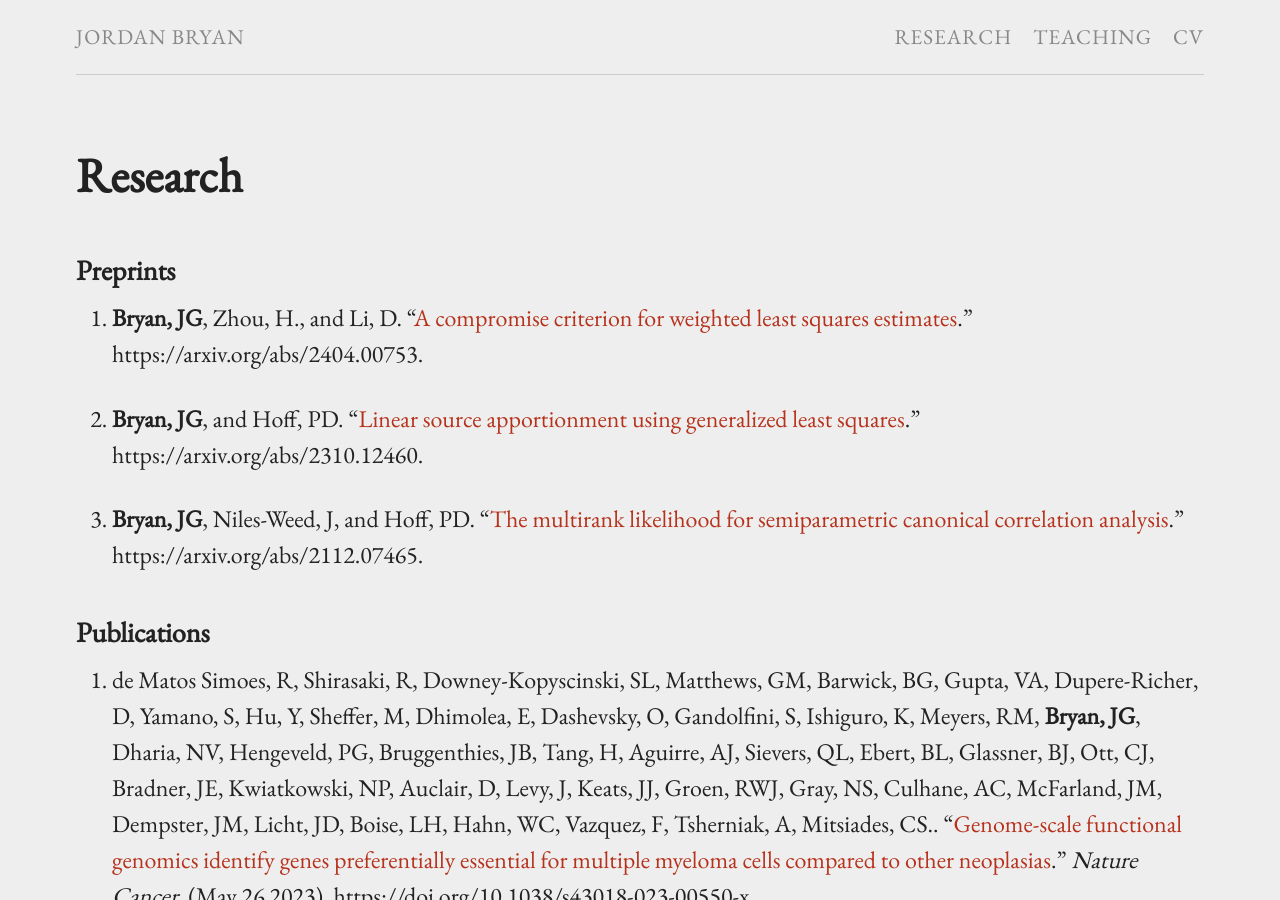
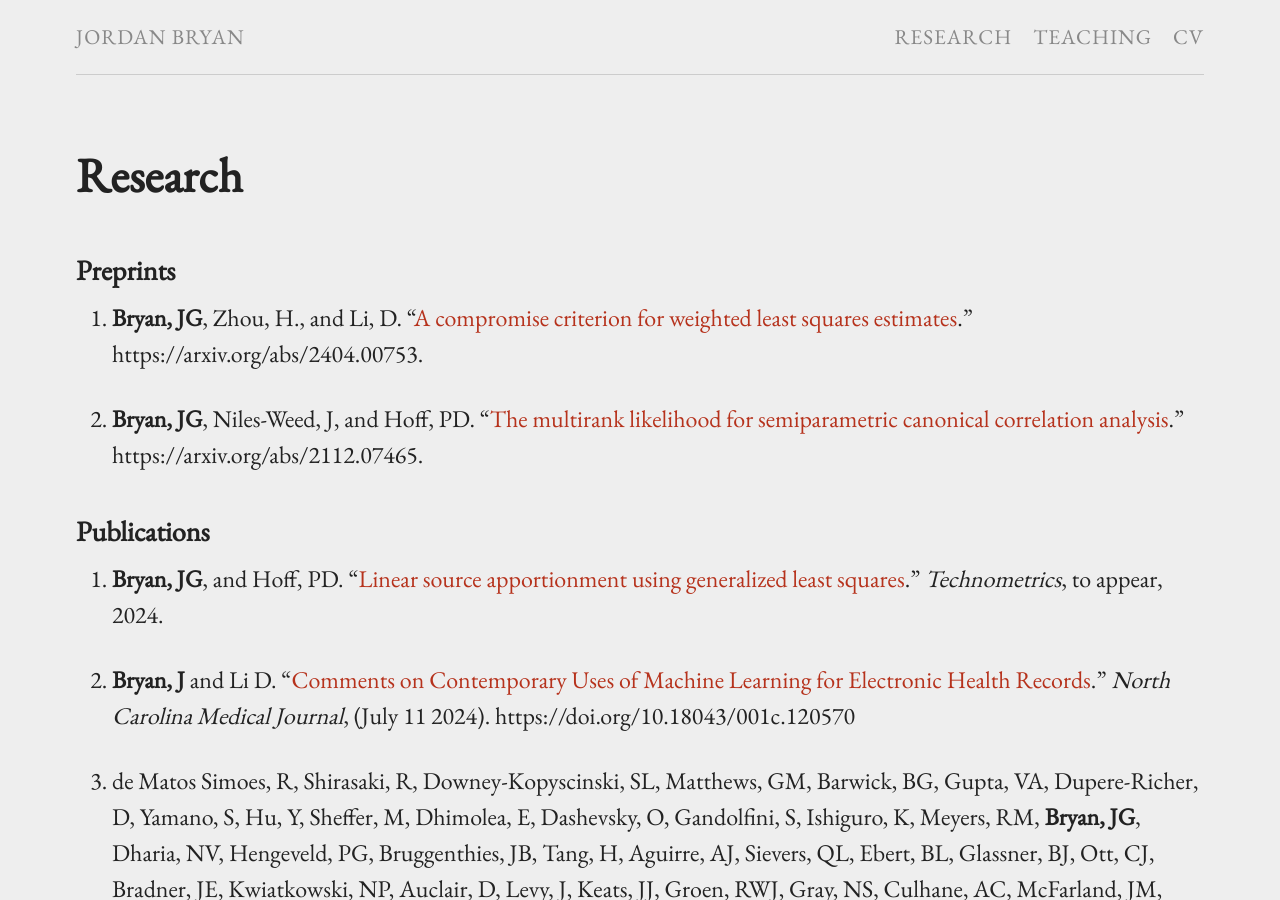
Before and after one commit to j-g-b/j-g-b.github.io, a Jekyll site: the page built from research.md, in a window 1280 px wide and 900 px high. Built offline with Jekyll 4.4.1, drawn with Linux system fonts in a browser that asks for light colours.

Commit message:
updating publications

```diff
--- a/research.md
+++ b/research.md
@@ -8,36 +8,38 @@
 
 1. **Bryan, JG**, Zhou, H., and Li, D. "[A compromise criterion for weighted least squares estimates](https://arxiv.org/abs/2404.00753)." https://arxiv.org/abs/2404.00753.
 
-2. **Bryan, JG**, and Hoff, PD. "[Linear source apportionment using generalized least squares](https://arxiv.org/abs/2310.12460)." https://arxiv.org/abs/2310.12460.
-
-3. **Bryan, JG**, Niles-Weed, J, and Hoff, PD. "[The multirank likelihood for semiparametric canonical correlation analysis](https://arxiv.org/abs/2112.07465)." https://arxiv.org/abs/2112.07465.
+2. **Bryan, JG**, Niles-Weed, J, and Hoff, PD. "[The multirank likelihood for semiparametric canonical correlation analysis](https://arxiv.org/abs/2112.07465)." https://arxiv.org/abs/2112.07465.
 
 ### Publications
 
-1. de Matos Simoes, R, Shirasaki, R, Downey-Kopyscinski, SL, Matthews, GM, Barwick, BG, Gupta, VA, Dupere-Richer, D, Yamano, S, Hu, Y, Sheffer, M, Dhimolea, E, Dashevsky, O, Gandolfini, S, Ishiguro, K, Meyers, RM, **Bryan, JG**, Dharia, NV, Hengeveld, PG, Bruggenthies, JB, Tang, H, Aguirre, AJ, Sievers, QL, Ebert, BL, Glassner, BJ, Ott, CJ, Bradner, JE, Kwiatkowski, NP, Auclair, D, Levy, J, Keats, JJ, Groen, RWJ, Gray, NS, Culhane, AC, McFarland, JM, Dempster, JM, Licht, JD, Boise, LH, Hahn, WC, Vazquez, F, Tsherniak, A, Mitsiades, CS.. "[Genome-scale functional genomics identify genes preferentially essential for multiple myeloma cells compared to other neoplasias](https://www.nature.com/articles/s43018-023-00550-x)." *Nature Cancer*, (May 26 2023). https://doi.org/10.1038/s43018-023-00550-x
+1. **Bryan, JG**, and Hoff, PD. "[Linear source apportionment using generalized least squares](https://arxiv.org/abs/2310.12460)." *Technometrics*, to appear, 2024.
 
-2. **Bryan, JG**, Hoff, PD, and Osburn CL. "[Routine Estimation of Dissolved Organic Matter Sources Using Fluorescence Data and Linear Least Squares](https://pubs.acs.org/doi/10.1021/acsestwater.2c00605)." *ACS ES&T Water*, (May 20, 2023). https://doi.org/10.1021/acsestwater.2c00605
+2. **Bryan, J** and Li D. "[Comments on Contemporary Uses of Machine Learning for Electronic Health Records](https://ncmedicaljournal.com/article/120570-comments-on-contemporary-uses-of-machine-learning-for-electronic-health-records)." *North Carolina Medical Journal*, (July 11 2024). https://doi.org/10.18043/001c.120570
 
-3. **Bryan, JG**, and Hoff, PD. "[Smaller \\(p\\)-values in genomics studies using distilled auxiliary information](https://academic.oup.com/biostatistics/article/24/1/193/6322375)." *Biostatistics*, (July 16, 2021). https://doi.org/10.1093/biostatistics/kxaa053
+3. de Matos Simoes, R, Shirasaki, R, Downey-Kopyscinski, SL, Matthews, GM, Barwick, BG, Gupta, VA, Dupere-Richer, D, Yamano, S, Hu, Y, Sheffer, M, Dhimolea, E, Dashevsky, O, Gandolfini, S, Ishiguro, K, Meyers, RM, **Bryan, JG**, Dharia, NV, Hengeveld, PG, Bruggenthies, JB, Tang, H, Aguirre, AJ, Sievers, QL, Ebert, BL, Glassner, BJ, Ott, CJ, Bradner, JE, Kwiatkowski, NP, Auclair, D, Levy, J, Keats, JJ, Groen, RWJ, Gray, NS, Culhane, AC, McFarland, JM, Dempster, JM, Licht, JD, Boise, LH, Hahn, WC, Vazquez, F, Tsherniak, A, Mitsiades, CS.. "[Genome-scale functional genomics identify genes preferentially essential for multiple myeloma cells compared to other neoplasias](https://www.nature.com/articles/s43018-023-00550-x)." *Nature Cancer*, (May 26 2023). https://doi.org/10.1038/s43018-023-00550-x
 
-4. Sheffer, M, Lowry, E, Beelen, N, Borah, M, Amara, SN, Mader, CC, Roth, JA, Tsherniak, A, Freeman, SS, Dashevsky, O, Gandolfi, S, Bender, S, **Bryan, JG**, Zhu, C, Wang, L, Tariq, I, Kamath, GM, Simoes, RD, Dhimolea, E, Yu, C, Hu, Y, Dufva, O, Giannakis, M, Syrgkanis, V, Fraenkel, E, Golub, T, Romee, R, Mustjoki, S, Culhane, AC, Wieten, L, Mitsiades, CS. "[Genome-scale screens identify factors regulating tumor cell responses to natural killer cells](https://www.nature.com/articles/s41588-021-00889-w)." *Nature Genetics*, (July, 12, 2021). https://doi.org/10.1038/s41588-021-00889-w
+4. **Bryan, JG**, Hoff, PD, and Osburn CL. "[Routine Estimation of Dissolved Organic Matter Sources Using Fluorescence Data and Linear Least Squares](https://pubs.acs.org/doi/10.1021/acsestwater.2c00605)." *ACS ES&T Water*, (May 20, 2023). https://doi.org/10.1021/acsestwater.2c00605
 
-5. **Bryan, J**, Mandan, A, Kamat, G, Gottschalk, WK, Badea, A, Adams, KJ, Thompson, JW, Colton, CA, Mukherjee, S, Lutz, MW. "[Likelihood ratio statistics for gene set enrichment in Alzheimer's disease pathways](https://alz-journals.onlinelibrary.wiley.com/doi/full/10.1002/alz.12223)." *Alzheimer's & Dementia*, (January 21, 2021). https://doi.org/10.1002/alz.12223
+5. **Bryan, JG**, and Hoff, PD. "[Smaller \\(p\\)-values in genomics studies using distilled auxiliary information](https://academic.oup.com/biostatistics/article/24/1/193/6322375)." *Biostatistics*, (July 16, 2021). https://doi.org/10.1093/biostatistics/kxaa053
 
-6. Dhimolea, E, Simoes, RDM, Kansara, D, Al-Khafaji, A, Bouyssou, J, Weng, X, Sharma, S, Raja, J, Awate, P, Shirasaki, R, Tang, H, Glassner, BJ, Liu, Z, Gao, D, **Bryan, J**, Bender, S, Roth, J, Scheffer, M, Jeselsohn, R, Gray, NS, Georgakoudi, I, Vazquez, F, Tsherniak, A, Chen, Y, Welm, A, Cihangir, D, Melnick, A, Bartholdy, B, Brown, M, Culhane, AC, Mitsiades, CS. "[An Embryonic Diapause-like Adaptation with Suppressed Myc Activity Enables Tumor Treatment Persistence](https://www.cell.com/cancer-cell/fulltext/S1535-6108(20)30609-7)." *Cancer Cell*, (January 07, 2021). https://doi.org/10.1016/j.ccell.2020.12.002
+6. Sheffer, M, Lowry, E, Beelen, N, Borah, M, Amara, SN, Mader, CC, Roth, JA, Tsherniak, A, Freeman, SS, Dashevsky, O, Gandolfi, S, Bender, S, **Bryan, JG**, Zhu, C, Wang, L, Tariq, I, Kamath, GM, Simoes, RD, Dhimolea, E, Yu, C, Hu, Y, Dufva, O, Giannakis, M, Syrgkanis, V, Fraenkel, E, Golub, T, Romee, R, Mustjoki, S, Culhane, AC, Wieten, L, Mitsiades, CS. "[Genome-scale screens identify factors regulating tumor cell responses to natural killer cells](https://www.nature.com/articles/s41588-021-00889-w)." *Nature Genetics*, (July, 12, 2021). https://doi.org/10.1038/s41588-021-00889-w
 
-7. Wu, J, **Bryan, J**, Rubinstein, SM, Wang, L, Lenoue-Newton, M, Zuhour, R, Levy, M, Micheel, C, Xu, Y, Bhavnani, SK, Mackey, L, and Warner, JL. "[Opportunities and Challenges for Analyzing Cancer Data at the Inter- and Intra-Institutional Levels](https://ascopubs.org/doi/abs/10.1200/PO.19.00394)."
+7. **Bryan, J**, Mandan, A, Kamat, G, Gottschalk, WK, Badea, A, Adams, KJ, Thompson, JW, Colton, CA, Mukherjee, S, Lutz, MW. "[Likelihood ratio statistics for gene set enrichment in Alzheimer's disease pathways](https://alz-journals.onlinelibrary.wiley.com/doi/full/10.1002/alz.12223)." *Alzheimer's & Dementia*, (January 21, 2021). https://doi.org/10.1002/alz.12223
+
+8. Dhimolea, E, Simoes, RDM, Kansara, D, Al-Khafaji, A, Bouyssou, J, Weng, X, Sharma, S, Raja, J, Awate, P, Shirasaki, R, Tang, H, Glassner, BJ, Liu, Z, Gao, D, **Bryan, J**, Bender, S, Roth, J, Scheffer, M, Jeselsohn, R, Gray, NS, Georgakoudi, I, Vazquez, F, Tsherniak, A, Chen, Y, Welm, A, Cihangir, D, Melnick, A, Bartholdy, B, Brown, M, Culhane, AC, Mitsiades, CS. "[An Embryonic Diapause-like Adaptation with Suppressed Myc Activity Enables Tumor Treatment Persistence](https://www.cell.com/cancer-cell/fulltext/S1535-6108(20)30609-7)." *Cancer Cell*, (January 07, 2021). https://doi.org/10.1016/j.ccell.2020.12.002
+
+9. Wu, J, **Bryan, J**, Rubinstein, SM, Wang, L, Lenoue-Newton, M, Zuhour, R, Levy, M, Micheel, C, Xu, Y, Bhavnani, SK, Mackey, L, and Warner, JL. "[Opportunities and Challenges for Analyzing Cancer Data at the Inter- and Intra-Institutional Levels](https://ascopubs.org/doi/abs/10.1200/PO.19.00394)."
 *JCO Precision Oncology*, (June 25, 2020): 743-756
 
-8. Corsello, SM, Nagari, RT, Spangler, RD, Rossen, J, Kocak, M, **Bryan, JG**, Humeidi, R, Peck, D, Wu, X, Tang, AA, Wang, VM, Bender, SA, Lemire, E, Narayan, R, Montgomery, P, Ben-David, U, Garvie, CW, Chen, Y, Rees, MG, Lyons, NJ, McFarland, JM, Wong, BT, Wang, L, Dumont, N, O'Hearn, PJ, Stefan, E, Doench, JG, Greulich, H, Meyerson, M, Vazquez, F, Subramanian, A, Roth, JA, Bittker, JA, Boehm, JS, Mader, CC, Tsherniak, A and Golub, TR. "[Discovering the anticancer potential of non-oncology drugs by systematic viability profiling](https://www.nature.com/articles/s43018-019-0018-6)." *Nature Cancer*, (January 2020) doi:10.1038/s43018-019-0018-6
+10. Corsello, SM, Nagari, RT, Spangler, RD, Rossen, J, Kocak, M, **Bryan, JG**, Humeidi, R, Peck, D, Wu, X, Tang, AA, Wang, VM, Bender, SA, Lemire, E, Narayan, R, Montgomery, P, Ben-David, U, Garvie, CW, Chen, Y, Rees, MG, Lyons, NJ, McFarland, JM, Wong, BT, Wang, L, Dumont, N, O'Hearn, PJ, Stefan, E, Doench, JG, Greulich, H, Meyerson, M, Vazquez, F, Subramanian, A, Roth, JA, Bittker, JA, Boehm, JS, Mader, CC, Tsherniak, A and Golub, TR. "[Discovering the anticancer potential of non-oncology drugs by systematic viability profiling](https://www.nature.com/articles/s43018-019-0018-6)." *Nature Cancer*, (January 2020) doi:10.1038/s43018-019-0018-6
 
-9. McFarland, JM, Ho, ZV, Kugener, G, Dempster, JM, Montgomery, PG, **Bryan, JG**, Krill-Burger, JM, Green, TM, Vazquez, F, Boehm, JS, Golub, TR, Hahn, WC, Root, DE and Tsherniak, A. “[Improved Estimation of Cancer Dependencies from Large-Scale RNAi Screens Using Model-Based Normalization and Data Integration](https://www.nature.com/articles/s41467-018-06916-5).” *Nature Communications* 9, no. 1 (December 2018). https://doi.org/10.1038/s41467-018-06916-5.
+11. McFarland, JM, Ho, ZV, Kugener, G, Dempster, JM, Montgomery, PG, **Bryan, JG**, Krill-Burger, JM, Green, TM, Vazquez, F, Boehm, JS, Golub, TR, Hahn, WC, Root, DE and Tsherniak, A. “[Improved Estimation of Cancer Dependencies from Large-Scale RNAi Screens Using Model-Based Normalization and Data Integration](https://www.nature.com/articles/s41467-018-06916-5).” *Nature Communications* 9, no. 1 (December 2018). https://doi.org/10.1038/s41467-018-06916-5.
 
-10. Gray, SW, Gagan, J, Cerami, E, Cronin, AM, Uno, H, Oliver, N, Lowenstein, C, Lederman, R, Revette, A, Suarez, A, Lee, C, **Bryan, J**, Sholl, L, and Van Allen, EM. "[Interactive or static reports to guide clinical interpretation of cancer genomics](https://academic.oup.com/jamia/article/25/5/458/4791826)." *Journal of the American Medical Informatics Association* 25.5 (May 1, 2018): 458-464.
+12. Gray, SW, Gagan, J, Cerami, E, Cronin, AM, Uno, H, Oliver, N, Lowenstein, C, Lederman, R, Revette, A, Suarez, A, Lee, C, **Bryan, J**, Sholl, L, and Van Allen, EM. "[Interactive or static reports to guide clinical interpretation of cancer genomics](https://academic.oup.com/jamia/article/25/5/458/4791826)." *Journal of the American Medical Informatics Association* 25.5 (May 1, 2018): 458-464.
 
-11. Meyers, RM, **Bryan, JG**, McFarland, JM, Weir, BA, Sizemore, AE, Xu, H, Dharia, NV, Montgomery, PG, Cowley, GS, Pantel, S, Goodale, A, Lee, Y, Ali, LD, Jiang, G, Lubonja, R, Harrington, WF, Strickland, M, Wu, T, Hawes, DC, Zhivich, VA, Wyatt, MR, Kalani, Z, Chang, JJ, Okamoto, M, Stegmaier, K, Golub, TR, Boehm, JS, Vazquez, F, Root, DE, Hahn, WC, and Tsherniak, A. "[Computational correction of copy number effect improves specificity of CRISPR–Cas9 essentiality screens in cancer cells](https://www.nature.com/articles/ng.3984)." *Nature Genetics* 49.12 (October 30, 2017): 1779-1784.
+13. Meyers, RM, **Bryan, JG**, McFarland, JM, Weir, BA, Sizemore, AE, Xu, H, Dharia, NV, Montgomery, PG, Cowley, GS, Pantel, S, Goodale, A, Lee, Y, Ali, LD, Jiang, G, Lubonja, R, Harrington, WF, Strickland, M, Wu, T, Hawes, DC, Zhivich, VA, Wyatt, MR, Kalani, Z, Chang, JJ, Okamoto, M, Stegmaier, K, Golub, TR, Boehm, JS, Vazquez, F, Root, DE, Hahn, WC, and Tsherniak, A. "[Computational correction of copy number effect improves specificity of CRISPR–Cas9 essentiality screens in cancer cells](https://www.nature.com/articles/ng.3984)." *Nature Genetics* 49.12 (October 30, 2017): 1779-1784.
 
-12. Mackey, L, **Bryan, J**, and Mo, MY. "[Weighted Classification Cascades for Optimizing Discovery Significance in the HiggsML Challenge](http://proceedings.mlr.press/v42/mack14.html)." Ed. Cowan, G, Germain, C, Guyon, I, Kégl, B and Rousseau, D. *Proceedings of the Nips 2014 Workshop on High Energy Physics and Machine Learning* 42 (December 13, 2015): 129-134.
+14. Mackey, L, **Bryan, J**, and Mo, MY. "[Weighted Classification Cascades for Optimizing Discovery Significance in the HiggsML Challenge](http://proceedings.mlr.press/v42/mack14.html)." Ed. Cowan, G, Germain, C, Guyon, I, Kégl, B and Rousseau, D. *Proceedings of the Nips 2014 Workshop on High Energy Physics and Machine Learning* 42 (December 13, 2015): 129-134.
 
 ### Software
 
```
